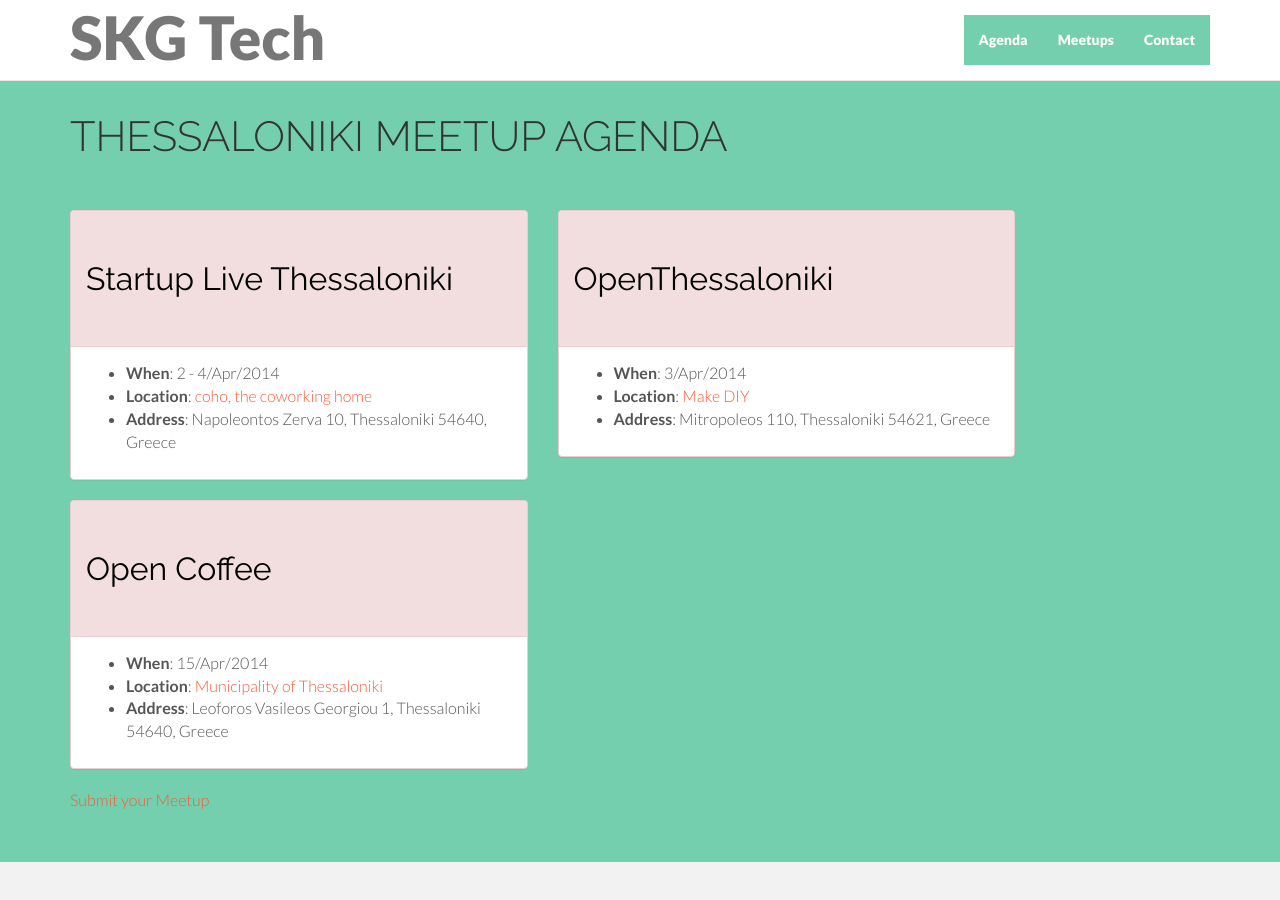
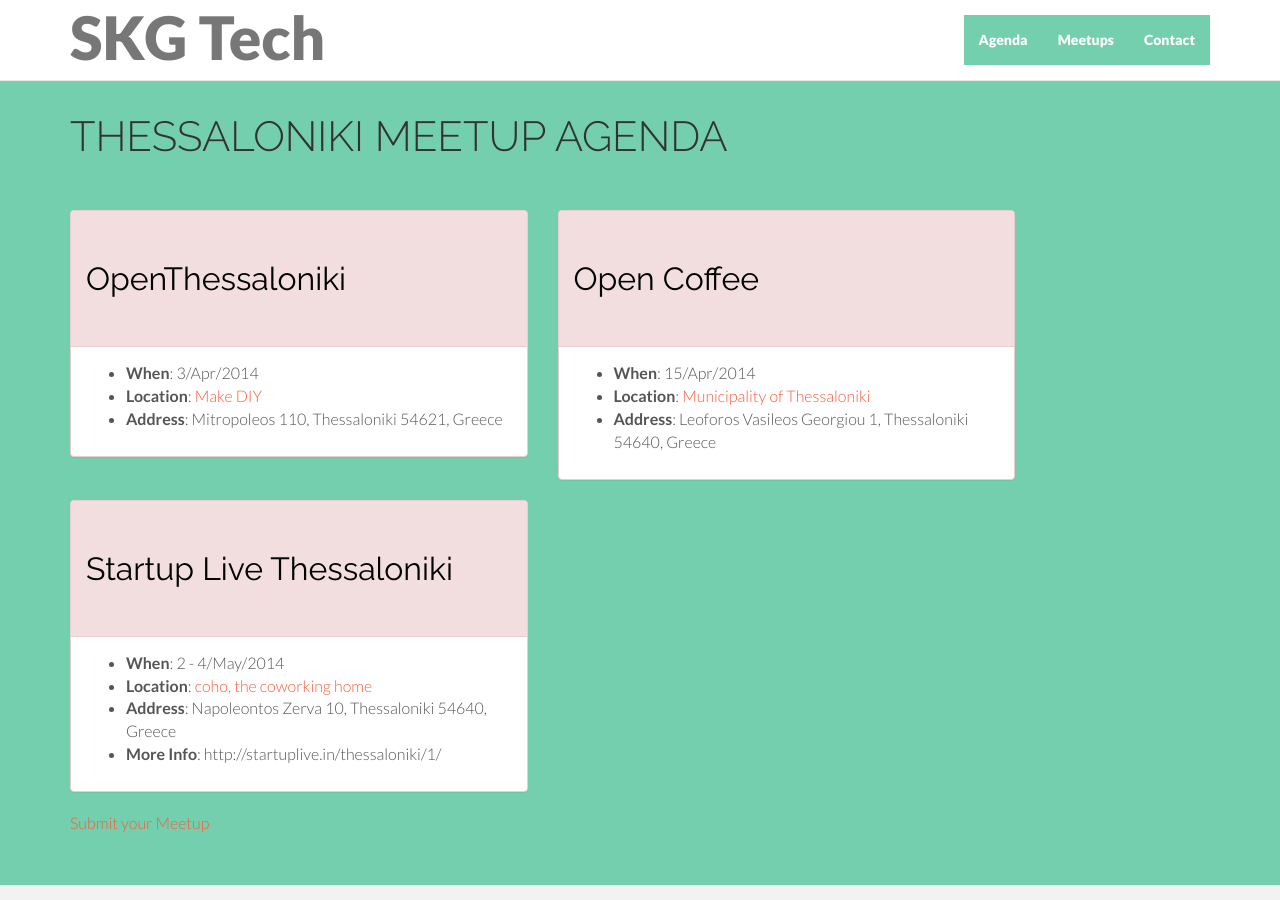
Before and after one commit to skgtech/skgtech.github.io, a Jekyll site: the page built from index.html, in a window 1280 px wide and 900 px high, scrolled down 691 px. Built offline with Jekyll 4.4.1, drawn with Linux system fonts in a browser that asks for light colours; nearby versions of some CDN libraries; comment, search, counter and statistics services are not loaded.

Commit message:
fix startup live date and add url on agenda events

```diff
--- a/_data/agenda.yaml
+++ b/_data/agenda.yaml
@@ -1,8 +1,3 @@
-- name: "Startup Live Thessaloniki"
-  date: "2 - 4/Apr/2014"
-  location: "coho, the coworking home"
-  address: "Napoleontos Zerva 10, Thessaloniki 54640, Greece"
-  locationUrl: "https://www.google.com/maps/place/40%C2%B037'16.3%22N+22%C2%B057'18.0%22E/@40.621193,22.954988,15z"
 - name: "OpenThessaloniki"
   date: "3/Apr/2014"
   location: "Make DIY"
@@ -13,3 +8,9 @@
   location: "Municipality of Thessaloniki"
   address: "Leoforos Vasileos Georgiou 1, Thessaloniki 54640, Greece"
   locationUrl: "https://maps.google.com/?ll=40.623831,22.955267&spn=0.002699,0.004898&t=m&z=18&iwloc=lyrftr:m,16051082708899861943,40.62346,22.95383"
+- name: "Startup Live Thessaloniki"
+  date: "2 - 4/May/2014"
+  location: "coho, the coworking home"
+  address: "Napoleontos Zerva 10, Thessaloniki 54640, Greece"
+  locationUrl: "https://www.google.com/maps/place/40%C2%B037'16.3%22N+22%C2%B057'18.0%22E/@40.621193,22.954988,15z"
+  website: "http://startuplive.in/thessaloniki/1/"
--- a/_includes/widgets/agenda.html
+++ b/_includes/widgets/agenda.html
@@ -7,6 +7,9 @@
       <li><b>When</b>: {{ include.item.date }}</li>
       <li><b>Location</b>: <a href="{{ include.item.locationUrl }}">{{ include.item.location }}</a></li>
       <li><b>Address</b>: {{ include.item.address }}</li>
+      {% if include.item.website %}
+        <li><b>More Info</b>: {{ include.item.website }}</li>
+      {% endif %}
     </ul>
   </div>
 </div>
```
